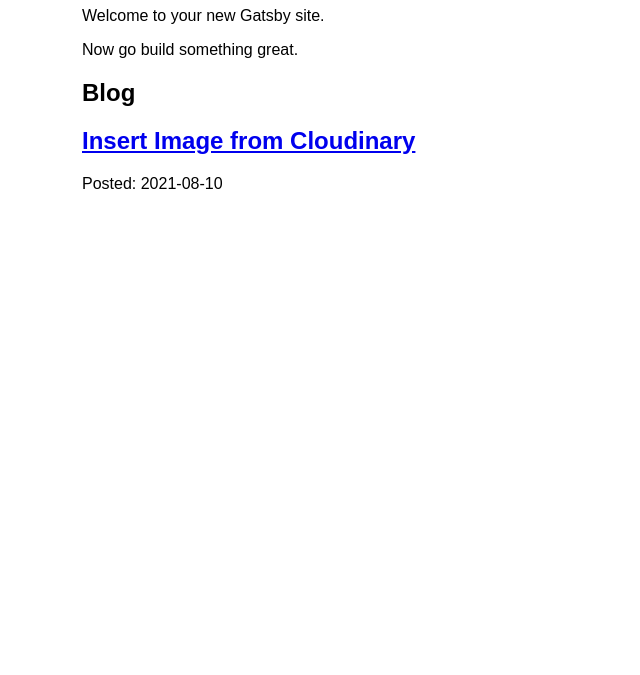
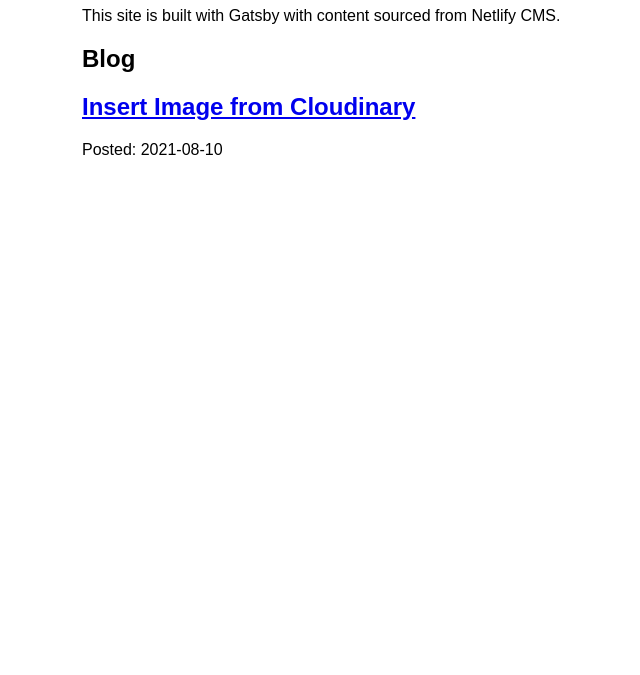
Before and after one commit to bytrangle/gatsby-netlify-cms, a Gatsby site: page / in a window 1280 px wide. Shown: the part 125-800 px from the top of the page, without its empty margins (308-948 px from the left). Built offline with nearby package versions, Linux system fonts and the light colour scheme; Gatsby itself is replaced by a stand-in of ours.

Commit message:
Add introduction for the site

```diff
--- a/src/pages/index.js
+++ b/src/pages/index.js
@@ -8,8 +8,7 @@ const IndexPage = ({ data }) => (
   <Layout>
     <Seo title="Home" />
     <h1>Hi people</h1>
-    <p>Welcome to your new Gatsby site.</p>
-    <p>Now go build something great.</p>
+    <p>This site is built with Gatsby with content sourced from Netlify CMS.</p>
     <h2>Blog</h2>
     {data.allMarkdownRemark.nodes.map(node => (
       <article key={node.id}>
```
